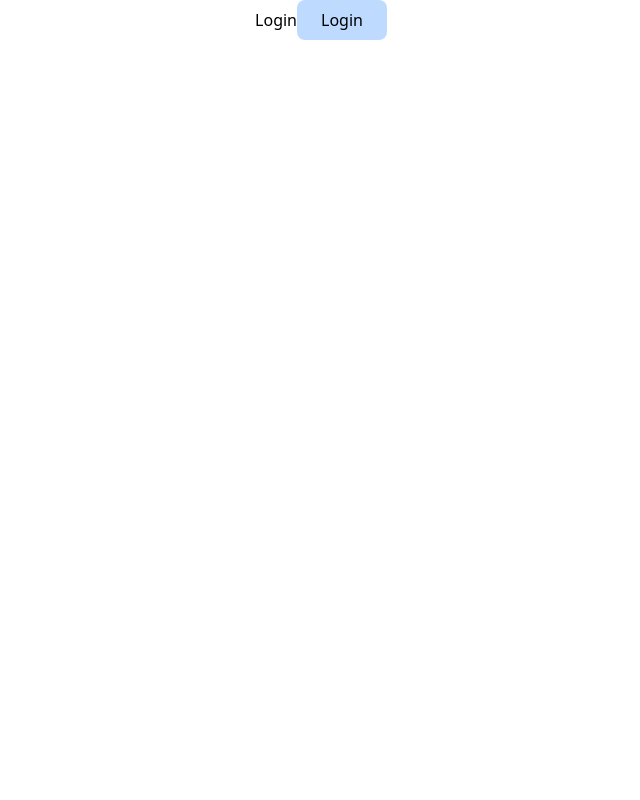
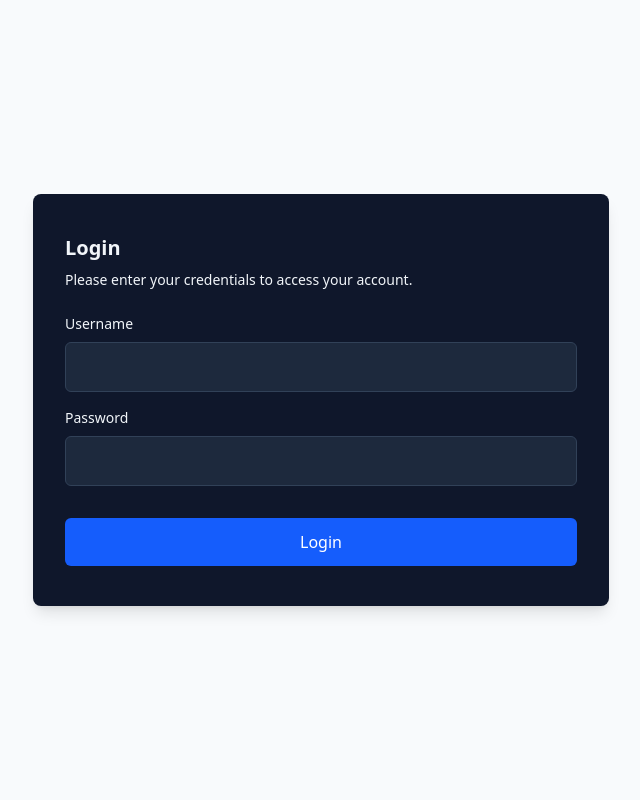
Before and after one commit to iqbalShafiq/course-dashboard, a Django app: page /login/ in a window 1280 px wide. Shown: the whole page, without its empty margins (319-959 px from the left). Run offline with Django 5.2, Linux system fonts and the light colour scheme; style sheets or scripts are compiled from the project's sources.

Commit message:
Enhance login page design and user experience with improved layout and styling

```diff
--- a/apps/authentications/templates/login.html
+++ b/apps/authentications/templates/login.html
@@ -1,12 +1,28 @@
 {% extends 'base.html' %}
-{% block title %}Login{% endblock title %}
+{% block title %}Course Dashboard - Login to Your Account{% endblock title %}
 {% block content %}
-<main class="w-full  flex justify-center items-center">
-    <h1>Login</h1>
-    <form method="post">
-        {% csrf_token %}
-        {{ form.as_p }}
-        <button class="px-6 py-2 bg-blue-200 rounded-lg" type="submit">Login</button>
-    </form>
+<main class="w-full h-screen flex justify-center items-center bg-slate-50">
+    <div class="min-w-xl rounded-lg overflow-hidden shadow-lg bg-slate-900">
+        <div class="px-8 py-10">
+            <h2 class="font-bold text-xl mb-2 text-slate-100">Login</h2>
+            <p class="text-slate-100 text-sm mb-6">
+                Please enter your credentials to access your account.
+            </p>
+            <form method="post" class="space-y-8">
+                {% csrf_token %}
+                <div class="flex flex-col space-y-4">
+                    <div>
+                        <label for="username" class="block text-slate-100 text-sm font-medium mb-2">Username</label>
+                        <input type="text" name="username" id="username" class="w-full rounded-md border border-slate-700 bg-slate-800 text-slate-100 py-3 px-4 focus:ring-2 focus:ring-blue-500 focus:outline-none">
+                    </div>
+                    <div>
+                        <label for="password" class="block text-slate-100 text-sm font-medium mb-2">Password</label>
+                        <input type="password" name="password" id="password" class="w-full rounded-md border border-slate-700 bg-slate-800 text-slate-100 py-3 px-4 focus:ring-2 focus:ring-blue-500 focus:outline-none">
+                    </div>
+                </div>
+                <button class="w-full py-3 bg-blue-600 cursor-pointer text-white rounded-md hover:bg-blue-700 focus:ring-2 focus:ring-blue-500 focus:outline-none" type="submit">Login</button>
+            </form>
+        </div>
+    </div>
 </main>
 {% endblock content %}
```
